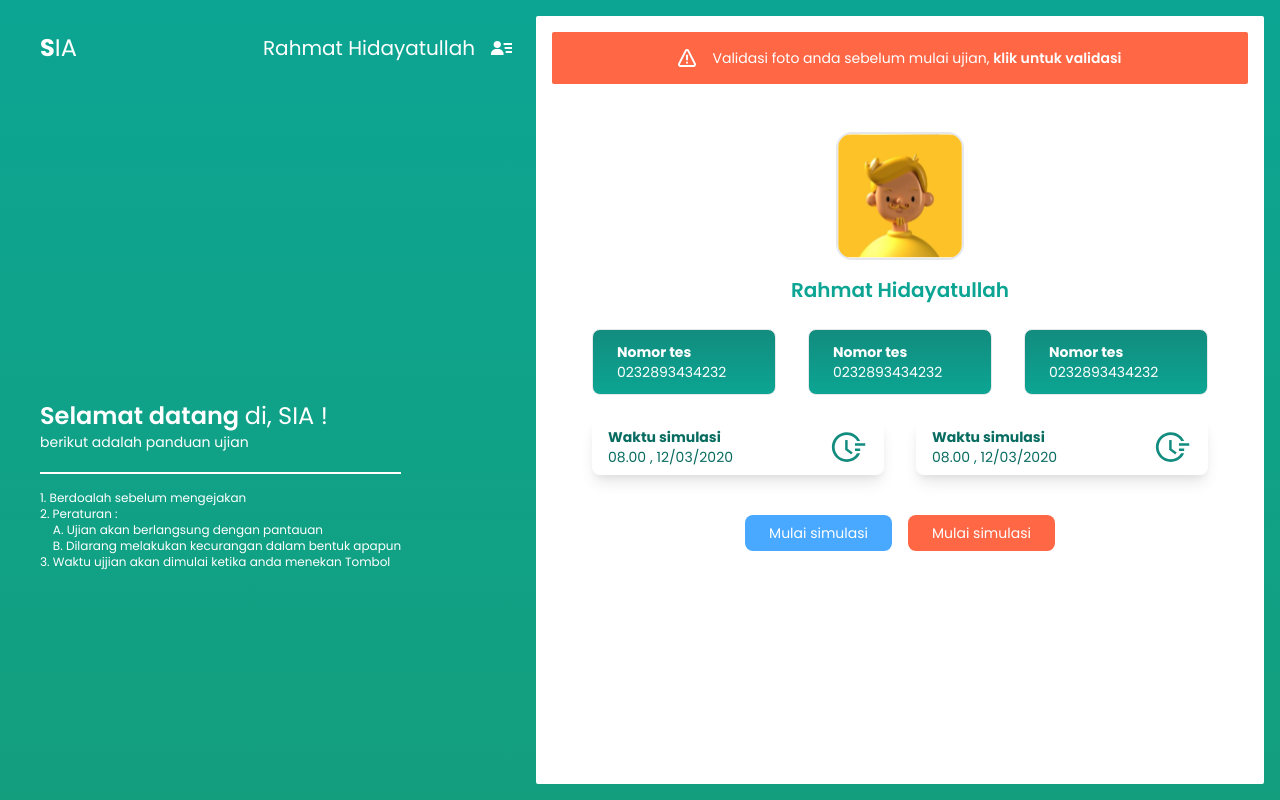
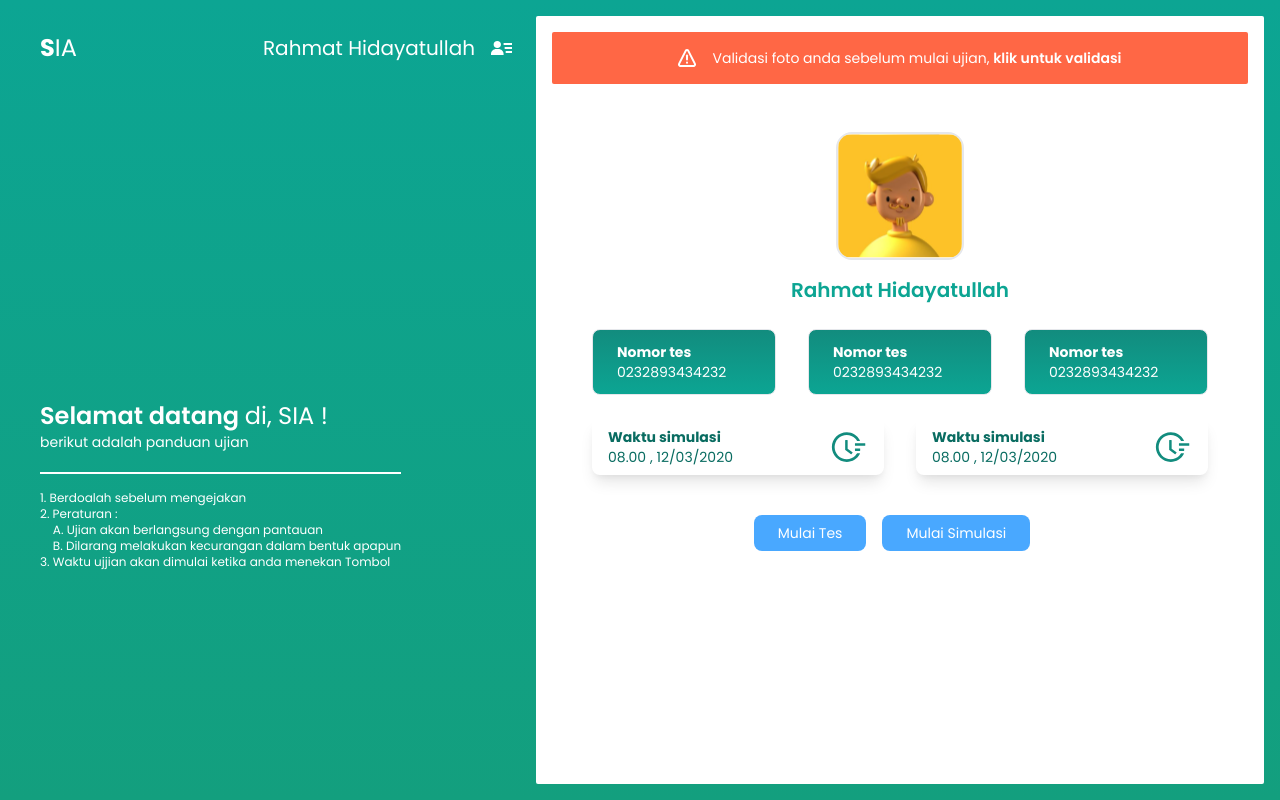
Before and after one commit to rahmathidayatullah/Project-SIA, a React (Create React App) app: page /home in a window 1280 px wide. Built offline with nearby package versions, Linux system fonts and the light colour scheme; no server answers.

Commit message:
update time overtime and restart

```diff
--- a/package.json
+++ b/package.json
@@ -12,6 +12,7 @@
     "react-redux": "^7.2.3",
     "react-router-dom": "^5.2.0",
     "react-scripts": "4.0.3",
+    "react-timer-hook": "^3.0.2",
     "react-webcam": "^5.2.3",
     "redux": "^4.0.5",
     "redux-thunk": "^2.3.0",
--- a/src/pages/Home/index.js
+++ b/src/pages/Home/index.js
@@ -7,6 +7,7 @@ import IconKamera from "assets/icon/Kamera";
 import IconCheck from "assets/icon/Check";
 import Modal from "components/Modal";
 import Webcam from "react-webcam";
+import { Link } from "react-router-dom";
 
 export default function Home() {
   const [showModal, setShowModal] = React.useState(false);
@@ -198,12 +199,18 @@ export default function Home() {
             </div>
             {/* button */}
             <div className="flex w-full justify-center items-center mt-5 xl:mt-10 pb-5 text-litle xshome:text-sm xl:text-base">
-              <button className="mr-4 px-6 py-2 rounded-lg bg-blue text-white hover:bg-opacity-80 9uration-200">
-                Mulai simulasi
-              </button>
-              <button className=" px-6 py-2 rounded-lg bg-orange text-white hover:bg-opacity-90 duration-200">
-                Mulai simulasi
-              </button>
+              <Link
+                to="/quis"
+                className="mr-4 px-6 py-2 rounded-lg bg-blue text-white hover:bg-opacity-80 9uration-200 text-center cursor-pointer"
+              >
+                Mulai Tes
+              </Link>
+              <Link
+                to="/quis"
+                className="mr-4 px-6 py-2 rounded-lg bg-blue text-white hover:bg-opacity-80 duration-200 text-center cursor-pointer"
+              >
+                Mulai Simulasi
+              </Link>
             </div>
           </div>
         </div>
--- a/src/pages/Login/index.js
+++ b/src/pages/Login/index.js
@@ -2,6 +2,7 @@ import React from "react";
 import IconKey from "assets/icon/Key";
 import IconMessage from "assets/icon/Message";
 import IconSetting from "assets/icon/Setting";
+import { Link } from "react-router-dom";
 
 export default function Login() {
   return (
@@ -33,9 +34,12 @@ export default function Login() {
           <IconKey className="absolute right-4 top-2" fill="currentColor" />
         </div>
 
-        <button className="py-2 sm:py-3 mt-14 bg-white sm:bg-green1 px-4 border rounded-lg duration-200 text-green1 sm:text-white font-semibold text-sm sm:text-xl sm:hover:bg-opacity-80">
+        <Link
+          to="/home"
+          className="py-2 sm:py-3 mt-14 bg-white sm:bg-green1 px-4 border rounded-lg duration-200 text-green1 sm:text-white font-semibold text-sm sm:text-xl sm:hover:bg-opacity-80 cursor-pointer text-center"
+        >
           Masuk
-        </button>
+        </Link>
       </form>
     </div>
   );
--- a/src/pages/Quis/index.js
+++ b/src/pages/Quis/index.js
@@ -1,13 +1,22 @@
-import React, { useState } from "react";
+import React, { useState, useEffect } from "react";
 import IconTime from "assets/icon/Time";
 import IconNavigasi from "assets/icon/Navigasi";
 import IconAsk from "assets/icon/Ask";
 import IconArrow from "assets/icon/Arrow";
-import IconHero from "assets/icon/ImageHero.svg";
 import Webcam from "react-webcam";
 import IconClose from "assets/icon/Close";
+import { useTimer } from "react-timer-hook";
+import Modal from "components/Modal";
 
 export default function Quiz() {
+  // set time over
+  const time = new Date();
+  time.setSeconds(time.getSeconds() + 10);
+  const { seconds, minutes, hours, start, restart } = useTimer({
+    expiryTimestamp: time,
+    onExpire: () => setIsShow(true),
+  });
+
   const [showBantuan, setShowBantuan] = useState(false);
   const [image, setImage] = React.useState("");
   const [field, setField] = React.useState({
@@ -24,8 +33,41 @@ export default function Quiz() {
   const handleSaveImage = () => {
     setField({ ...field, image: image });
   };
+
+  const [isShow, setIsShow] = useState(false);
+  // close modal
+  const closeModal = () => {
+    setIsShow(false);
+    restart(time);
+  };
+  const timeOutQuiz = () => {
+    return (
+      <Modal
+        show={isShow}
+        close={closeModal}
+        header={
+          <h1 className="absolute left-1/2 transform -translate-x-1/2">
+            Modal title
+          </h1>
+        }
+        content={
+          <div className="pt-5">
+            <h1 className="text-center font-semibold">
+              Waktu anda telah habis
+            </h1>
+          </div>
+        }
+      />
+    );
+  };
+
+  useEffect(() => {
+    start();
+  });
   return (
     <div className="bg-gray2 h-screen p-3 w-screen">
+      {/* <div id="modalTimeOver"></div> */}
+      {isShow && timeOutQuiz()}
       <div className="grid grid-cols-12 gap-4 h-full relative w-full overflow-x-hidden">
         <div className="col-span-12 xl:col-span-8 h-full">
           {/* head */}
@@ -46,7 +88,9 @@ export default function Quiz() {
                     fill="white"
                     className="mr-1"
                   />
-                  <p>12 : 00 : 00</p>
+                  <p>
+                    {hours} : {minutes} : {seconds}
+                  </p>
                 </div>
                 <button
                   className="block xl:hidden text-sm px-2 py-1 rounded-md bg-green duration-200 hover:bg-opacity-80 bg-orange text-white focus:outline-none mt-2 xsquis:mt-0"
```
Also changed, not shown: 1 other file (tests, documents, lock files or other folders).
